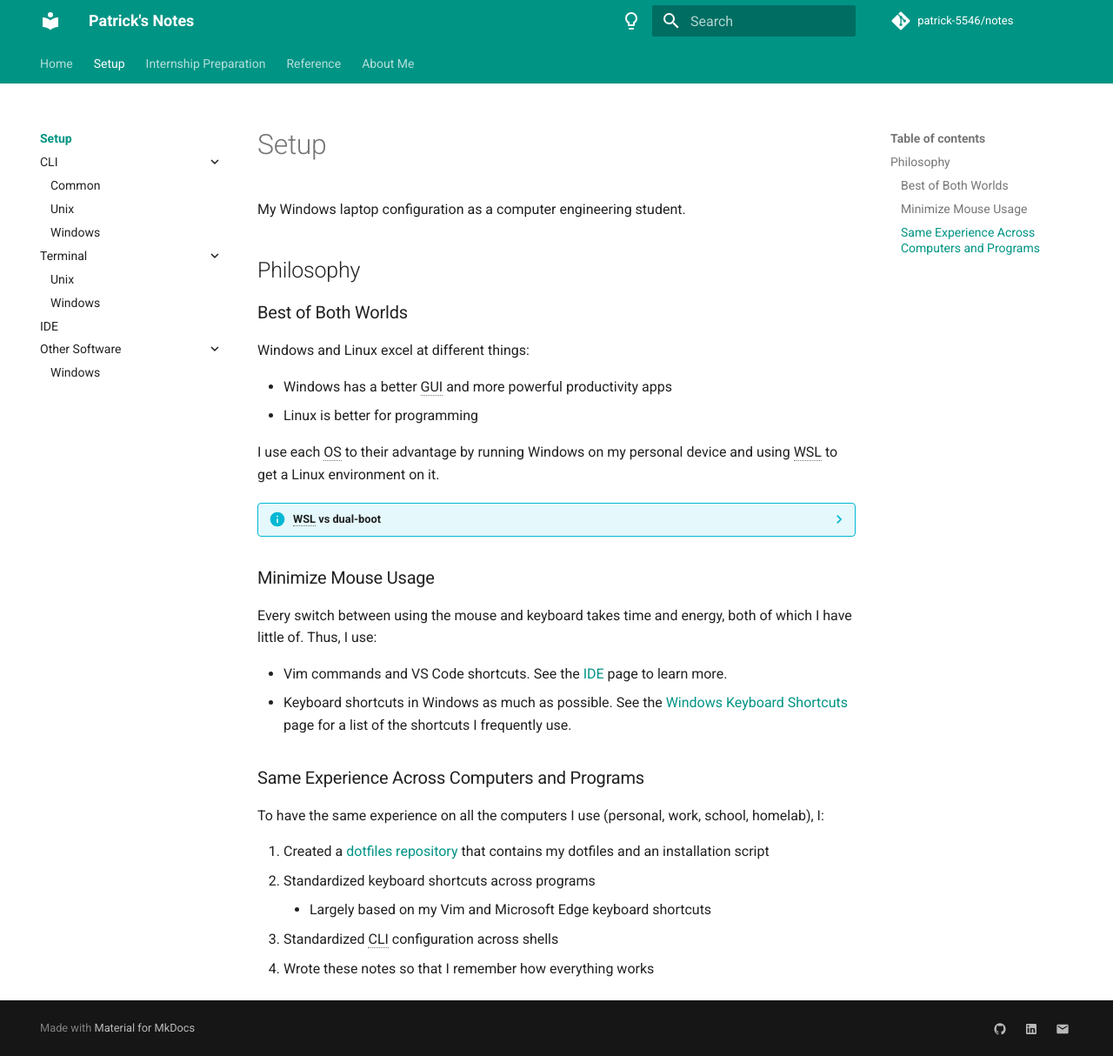
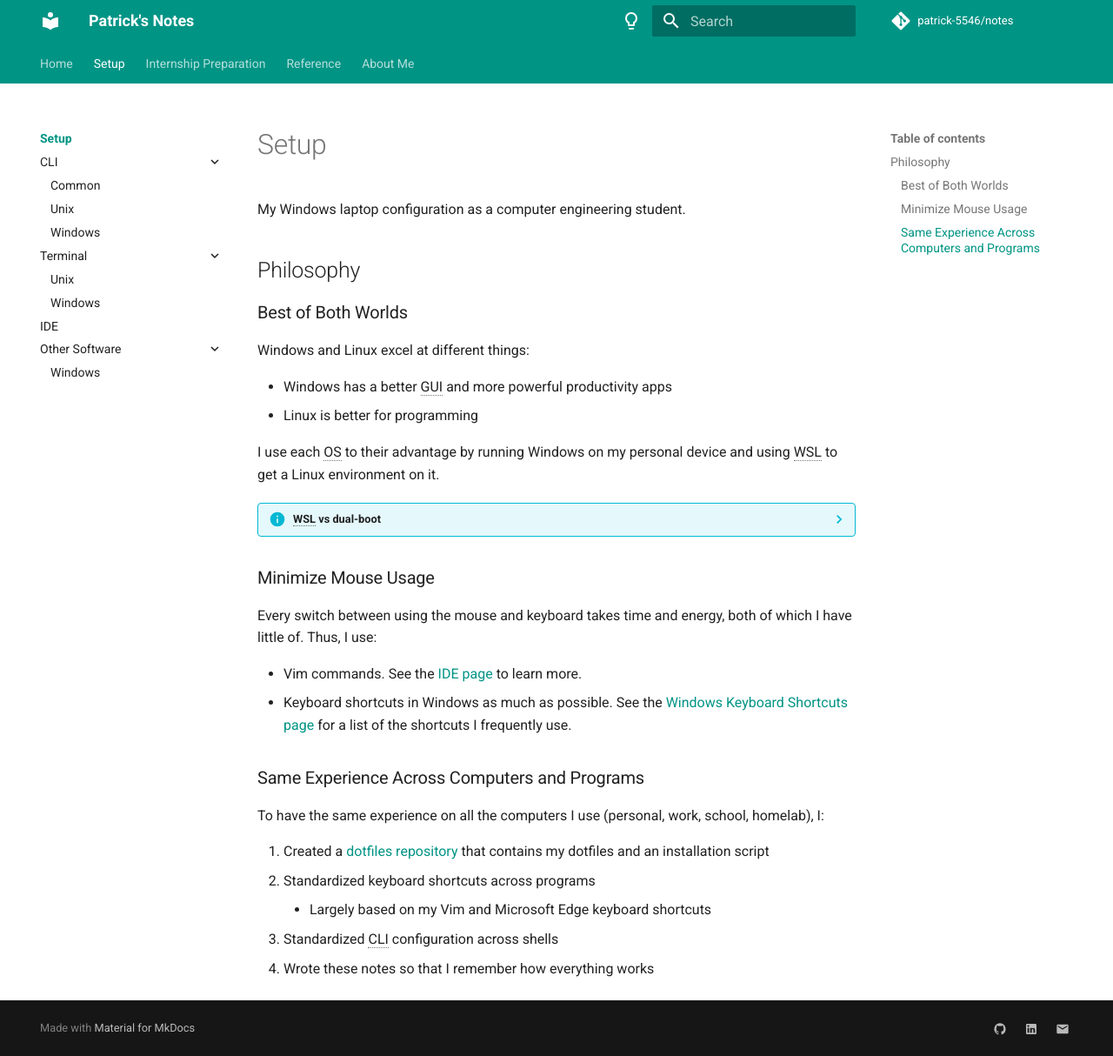
Before and after one commit to patrick-5546/notes, an MkDocs documentation site: the page built from docs/setup/index.md, in a window 1280 px wide and 1214 px high. Shown: the whole window at 87% size. Built offline with MkDocs 1.6.1 and Material for MkDocs 9.7.7, drawn with Linux system fonts in a browser that asks for light colours; comment, search, counter and statistics services are not loaded.

Commit message:
Proofread and add to dictionary

```diff
--- a/docs/setup/index.md
+++ b/docs/setup/index.md
@@ -23,9 +23,9 @@ I use each OS to their advantage by running Windows on my personal device and us
 
 Every switch between using the mouse and keyboard takes time and energy, both of which I have little of. Thus, I use:
 
-- Vim commands and VS Code shortcuts. See the [IDE](./ide.md) page to learn more.
+- Vim commands. See the [IDE page](./ide#vim-keybindings.md) to learn more.
 - Keyboard shortcuts in Windows as much as possible.
-See the [Windows Keyboard Shortcuts](../reference/shortcuts.md) page for a list of the shortcuts I frequently use.
+See the [Windows Keyboard Shortcuts page](../reference/shortcuts.md) for a list of the shortcuts I frequently use.
 
 ### Same Experience Across Computers and Programs
 
```
